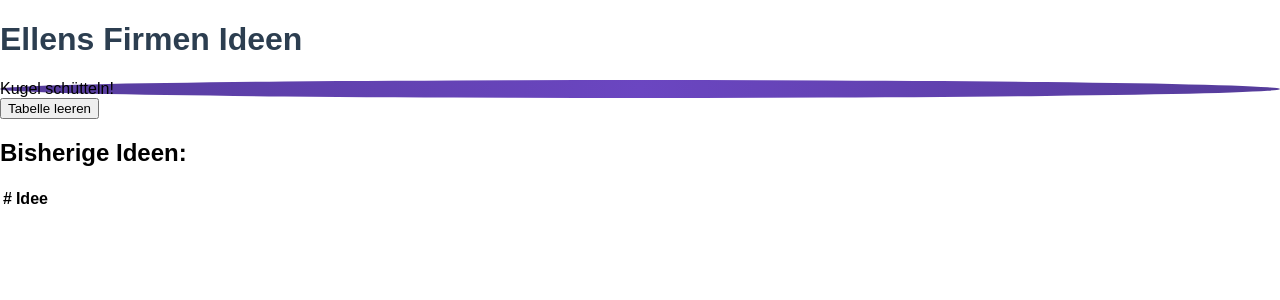
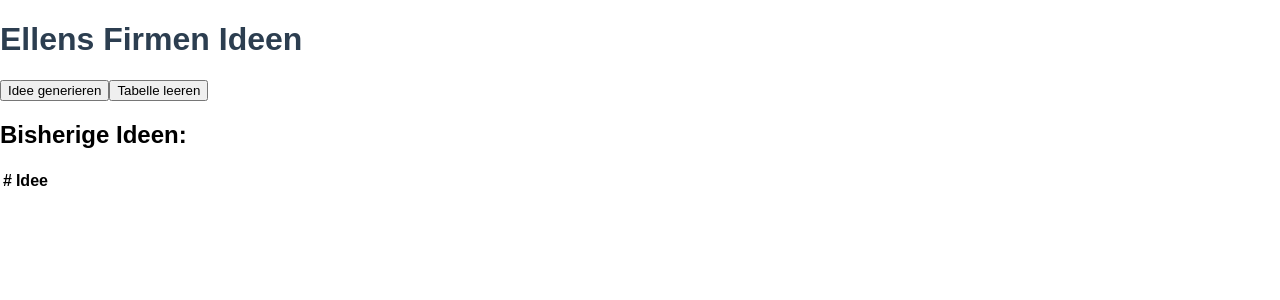
Before and after one commit to skarsunke/ellens-firmen-ideen, a React (Create React App) app: page / in a window 1280 px wide. Shown: the top 300 px of the page. Built offline with nearby package versions, Linux system fonts and the light colour scheme.

Commit message:
Update App.js

```diff
--- a/src/App.js
+++ b/src/App.js
@@ -1,5 +1,4 @@
 import React, { useState } from 'react';
-import { motion } from 'framer-motion';
 import { Button } from './components/ui/button';
 
 const ideas = [
@@ -27,19 +26,13 @@ const ideas = [
 ];
 
 const EllensFirmenIdeen = () => {
-  const [selectedIdea, setSelectedIdea] = useState('');
   const [ideaList, setIdeaList] = useState([]);
-  const [isAnimating, setIsAnimating] = useState(false);
 
-  const handleSpin = () => {
-    if (isAnimating) return;
-    setIsAnimating(true);
-    const idea = ideas[Math.floor(Math.random() * ideas.length)];
-    setTimeout(() => {
-      setSelectedIdea(idea);
-      setIdeaList((prevList) => [...prevList, idea]);
-      setIsAnimating(false);
-    }, 500);
+  const handleGenerateIdea = () => {
+    const remainingIdeas = ideas.filter(idea => !ideaList.includes(idea));
+    if (remainingIdeas.length === 0) return;
+    const newIdea = remainingIdeas[Math.floor(Math.random() * remainingIdeas.length)];
+    setIdeaList((prevList) => [...prevList, newIdea]);
   };
 
   const handleClear = () => {
@@ -50,27 +43,19 @@ const EllensFirmenIdeen = () => {
     <div className='flex flex-col items-center justify-center min-h-screen bg-gradient-to-r from-green-200 to-blue-200 p-4'>
       <h1 className='text-2xl md:text-4xl font-bold mb-4 md:mb-8 text-center'>Ellens Firmen Ideen</h1>
 
-      <motion.div
-        className='w-48 h-48 md:w-64 md:h-64 flex items-center justify-center text-white text-xl font-bold mb-4 border-4 border-white shadow-lg cursor-pointer'
-        animate={isAnimating ? { rotate: [0, 20, -20, 0], scale: [1, 1.05, 1.05, 1] } : {}}
-        transition={{ duration: 0.5 }}
-        onClick={handleSpin}
-        style={{
-          background: 'radial-gradient(circle at 50% 50%, #6b46c1, #553c9a)',
-          borderRadius: '50%'
-        }}
+      <Button
+        onClick={handleGenerateIdea}
+        className='bg-green-500 hover:bg-green-600 text-lg md:text-xl mb-4'
       >
-        {selectedIdea || 'Kugel schütteln!'}
-      </motion.div>
+        Idee generieren
+      </Button>
 
-      <div className='flex gap-2 mt-4'>
-        <Button
-          onClick={handleClear}
-          className='bg-red-500 hover:bg-red-600 text-sm md:text-base'
-        >
-          Tabelle leeren
-        </Button>
-      </div>
+      <Button
+        onClick={handleClear}
+        className='bg-red-500 hover:bg-red-600 text-sm md:text-base mb-4'
+      >
+        Tabelle leeren
+      </Button>
 
       <div className='mt-8 w-full md:w-1/2 overflow-auto'>
         <h2 className='text-xl md:text-2xl mb-4 text-center'>Bisherige Ideen:</h2>
```
